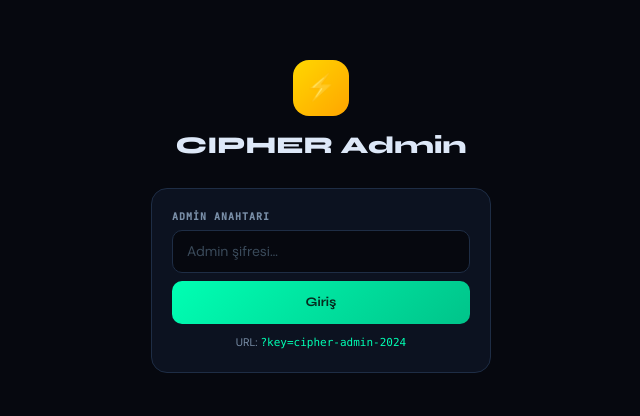
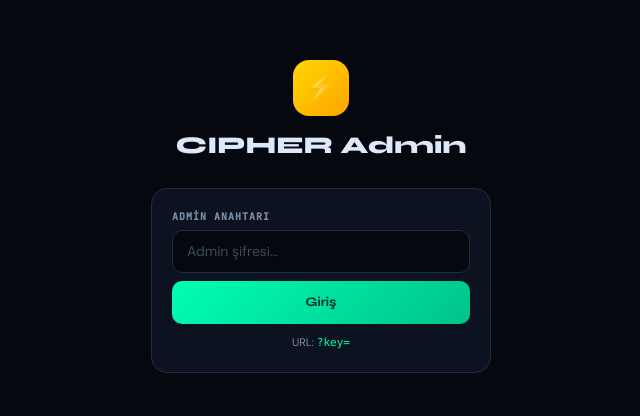
Before and after one commit to testforkidding-png/Chipper, a plain HTML site: page admin.html in a window 1280 px wide. Shown: the part 174-590 px from the top of the page, without its empty margins (319-959 px from the left). Drawn offline with nearby package versions, Linux system fonts and the light colour scheme.

Commit message:
Update admin.html

```diff
--- a/admin.html
+++ b/admin.html
@@ -35,7 +35,7 @@
       <input id="admin-key-input" type="password" class="field" placeholder="Admin şifresi…" style="margin-bottom:8px" onkeydown="if(event.key==='Enter')checkAdminKey()">
       <div id="auth-err" class="hidden" style="color:#FF3D6B;font-size:12px;margin-bottom:8px;padding:8px 12px;background:rgba(255,61,107,.1);border-radius:8px;border:1px solid rgba(255,61,107,.2)"></div>
       <button onclick="checkAdminKey()" class="btn-green" style="width:100%;padding:12px">Giriş</button>
-      <p style="text-align:center;font-size:11px;color:#7A8FA8;margin-top:10px">URL: <code style="color:#00FFB3">?key=cipher-admin-2024</code></p>
+      <p style="text-align:center;font-size:11px;color:#7A8FA8;margin-top:10px">URL: <code style="color:#00FFB3">?key=</code></p>
     </div>
   </div>
 </div>
```
